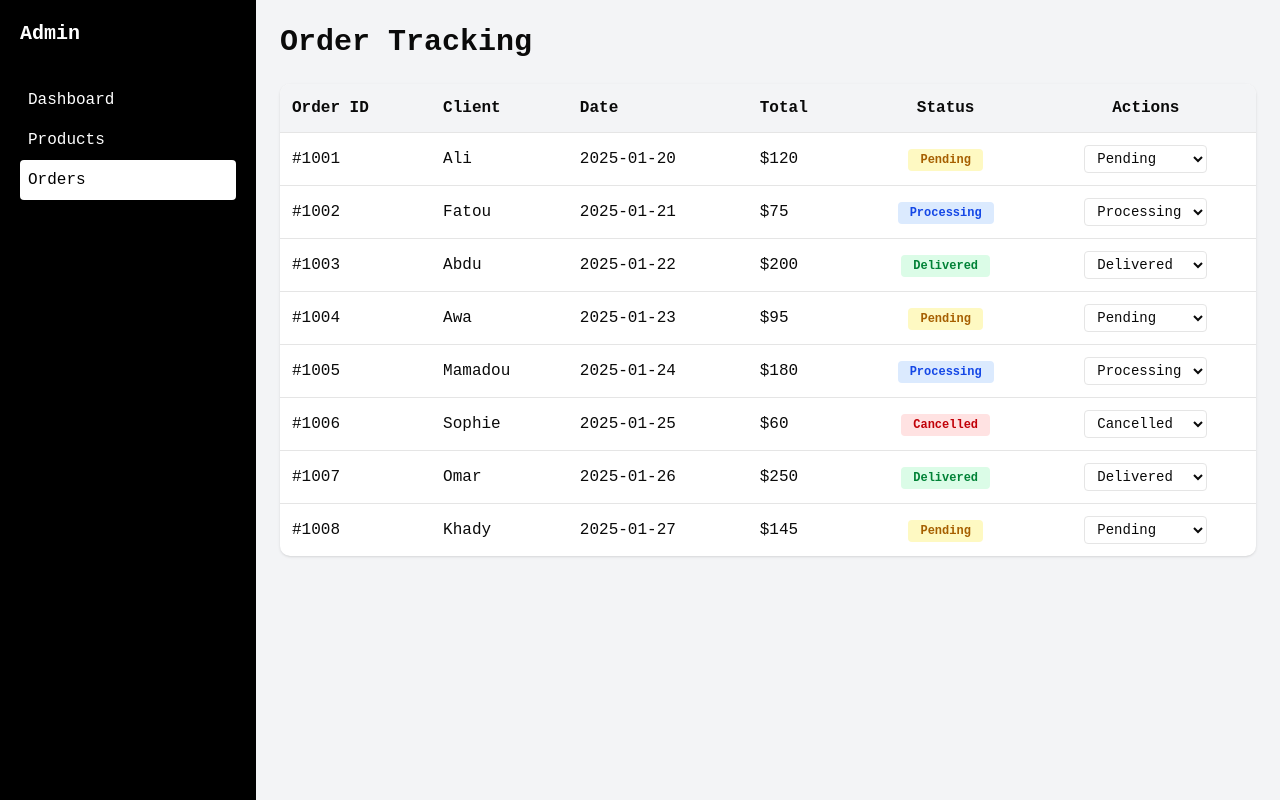
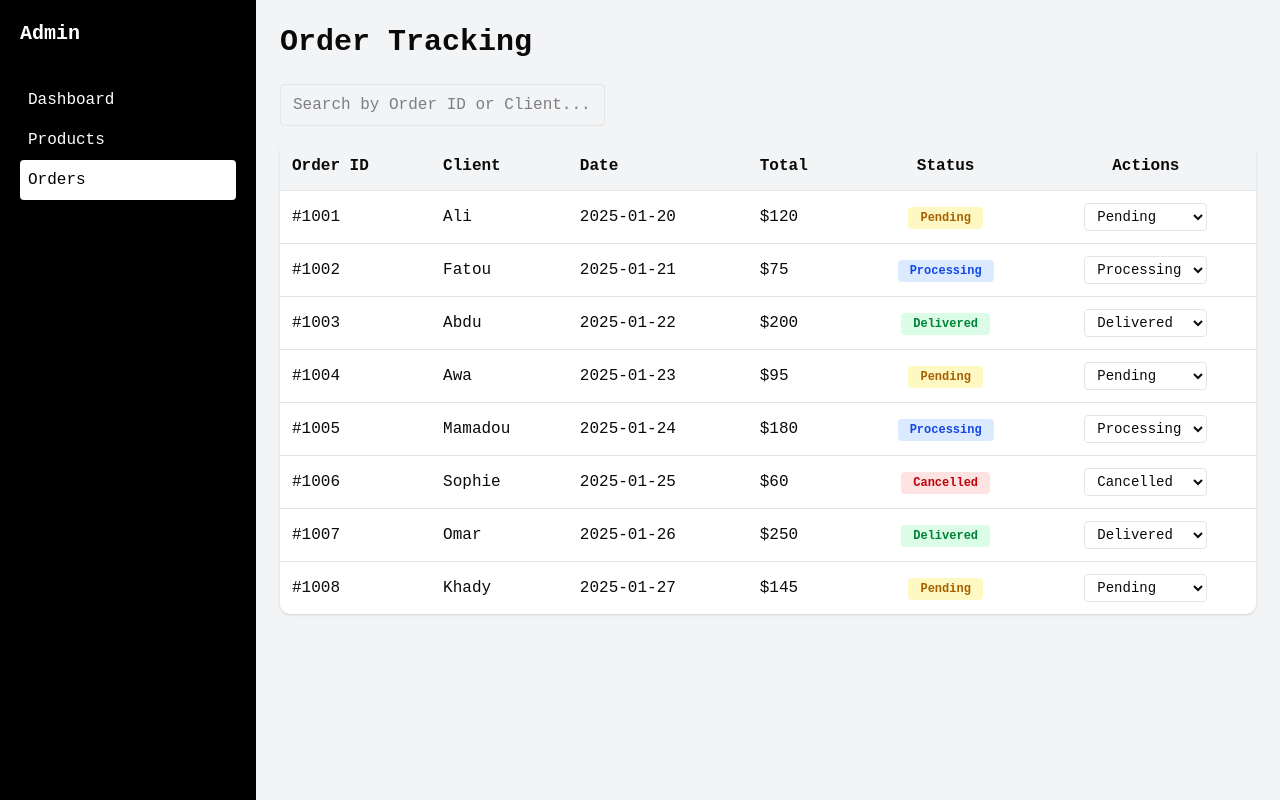
Before and after one commit to Moumadjad/ecommerce-project, a React (Vite) app: page /admin/orders in a window 1280 px wide. Built offline with nearby package versions, Linux system fonts and the light colour scheme.

Commit message:
Add filter to orders list

```diff
--- a/src/pages/admin/orders/OrderTracking.jsx
+++ b/src/pages/admin/orders/OrderTracking.jsx
@@ -2,6 +2,8 @@ import { useState } from "react";
 import AdminLayout from "../AdminLayout";
 
 export default function OrderTracking() {
+    const [search, setSearch] = useState("");
+
     const [orders, setOrders] = useState([
         {
             id: "#1001",
@@ -86,11 +88,27 @@ export default function OrderTracking() {
         );
     };
 
+    const filteredOrders = orders.filter((order) =>
+        order.id.toLowerCase().includes(search.toLowerCase()) ||
+        order.client.toLowerCase().includes(search.toLowerCase())
+    );
+
+
     return (
         <AdminLayout>
             <h1 className="text-3xl font-bold mb-6">
                 Order Tracking
             </h1>
+
+            <div className="mb-4">
+                <input
+                    type="text"
+                    placeholder="Search by Order ID or Client..."
+                    value={search}
+                    onChange={(e) => setSearch(e.target.value)}
+                    className="w-full md:w-1/3 border px-3 py-2 rounded"
+                />
+            </div>
 
             <div className="bg-white rounded-lg shadow overflow-hidden">
                 <table className="w-full">
@@ -106,7 +124,7 @@ export default function OrderTracking() {
                     </thead>
 
                     <tbody>
-                        {orders.map((order) => (
+                        {filteredOrders.map((order) => (
                             <tr key={order.id} className="border-t">
                                 <td className="p-3">{order.id}</td>
                                 <td className="p-3">{order.client}</td>
@@ -127,25 +145,14 @@ export default function OrderTracking() {
                                     <select
                                         value={order.status}
                                         onChange={(e) =>
-                                            updateStatus(
-                                                order.id,
-                                                e.target.value
-                                            )
+                                            updateStatus(order.id, e.target.value)
                                         }
                                         className="border rounded px-2 py-1 text-sm"
                                     >
-                                        <option value="Pending">
-                                            Pending
-                                        </option>
-                                        <option value="Processing">
-                                            Processing
-                                        </option>
-                                        <option value="Delivered">
-                                            Delivered
-                                        </option>
-                                        <option value="Cancelled">
-                                            Cancelled
-                                        </option>
+                                        <option value="Pending">Pending</option>
+                                        <option value="Processing">Processing</option>
+                                        <option value="Delivered">Delivered</option>
+                                        <option value="Cancelled">Cancelled</option>
                                     </select>
                                 </td>
                             </tr>
```
